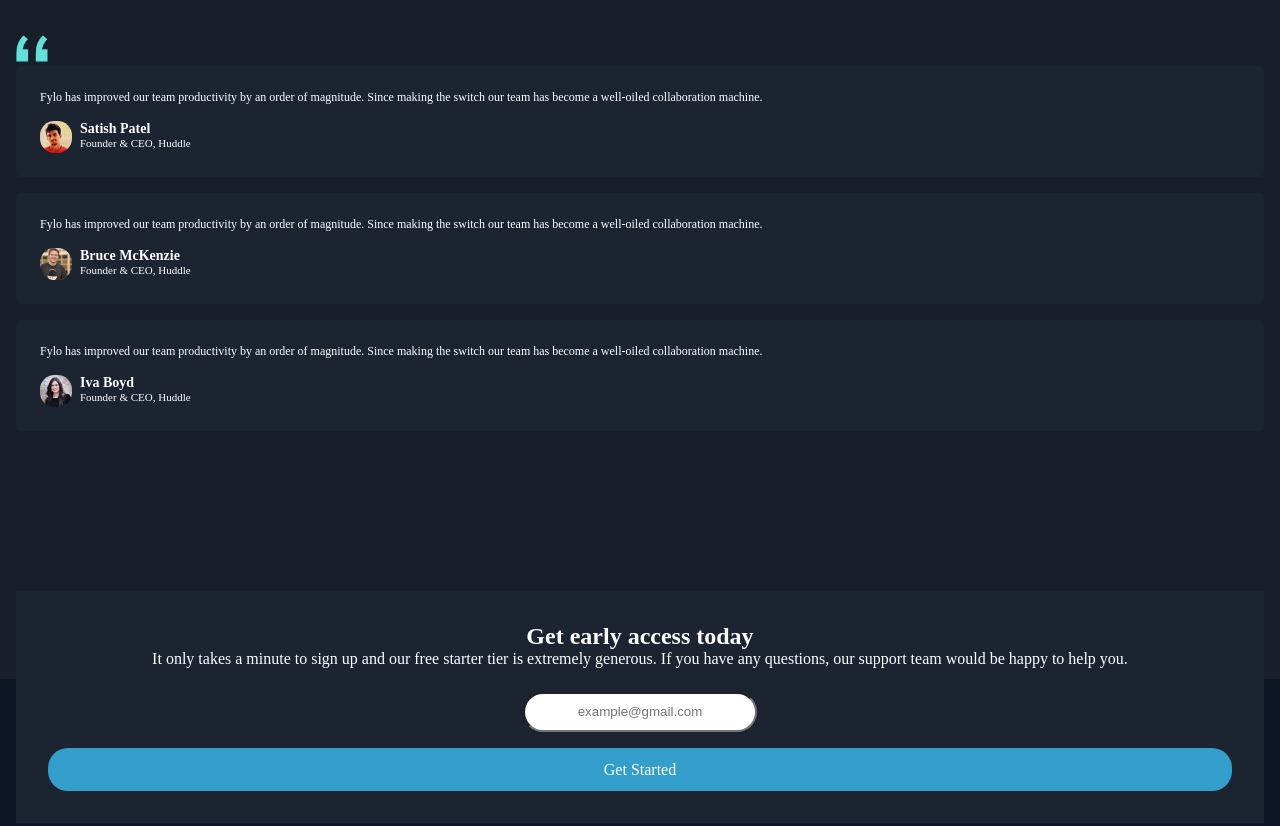
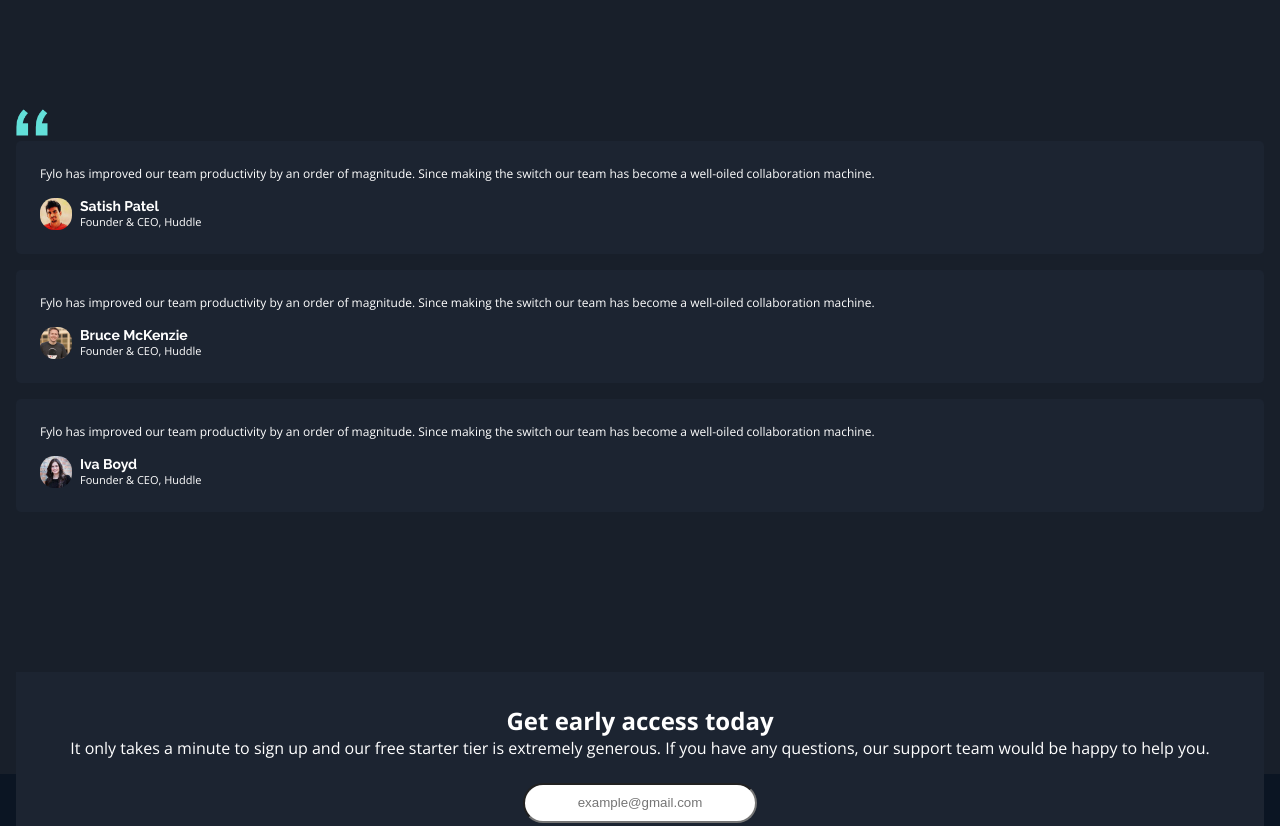
Before and after one commit to Igaga2000/fylo-dark-theme-landing-page-master, a plain HTML site: page index.html in a window 1280 px wide. Shown: the part 1851-2677 px from the top of the page. Drawn offline with nearby package versions, Linux system fonts and the light colour scheme.

Commit message:
updated css
imported font families and added fonts to the page text

```diff
--- a/css/style.css
+++ b/css/style.css
@@ -1,3 +1,7 @@
+@import url('https://fonts.googleapis.com/css2?family=Raleway:wght@400;700&display=swap');
+/*font-family: 'Raleway', sans-serif;*/
+@import url('https://fonts.googleapis.com/css2?family=Open+Sans:wght@400;700&display=swap');
+/*font-family: 'Open Sans', sans-serif;*/
 :root{
     /* Primary */
     --Dark-Blue-intro: hsl(217, 28%, 15%); /*(intro and email sign up background)*/
@@ -41,6 +45,10 @@
 }
 body{
     background: var(--Dark-Blue-main);
+    font-family: 'Open Sans', sans-serif;
+}
+h1,h3{
+    font-family: 'Raleway', sans-serif;
 }
 
 /** Header **/
```
